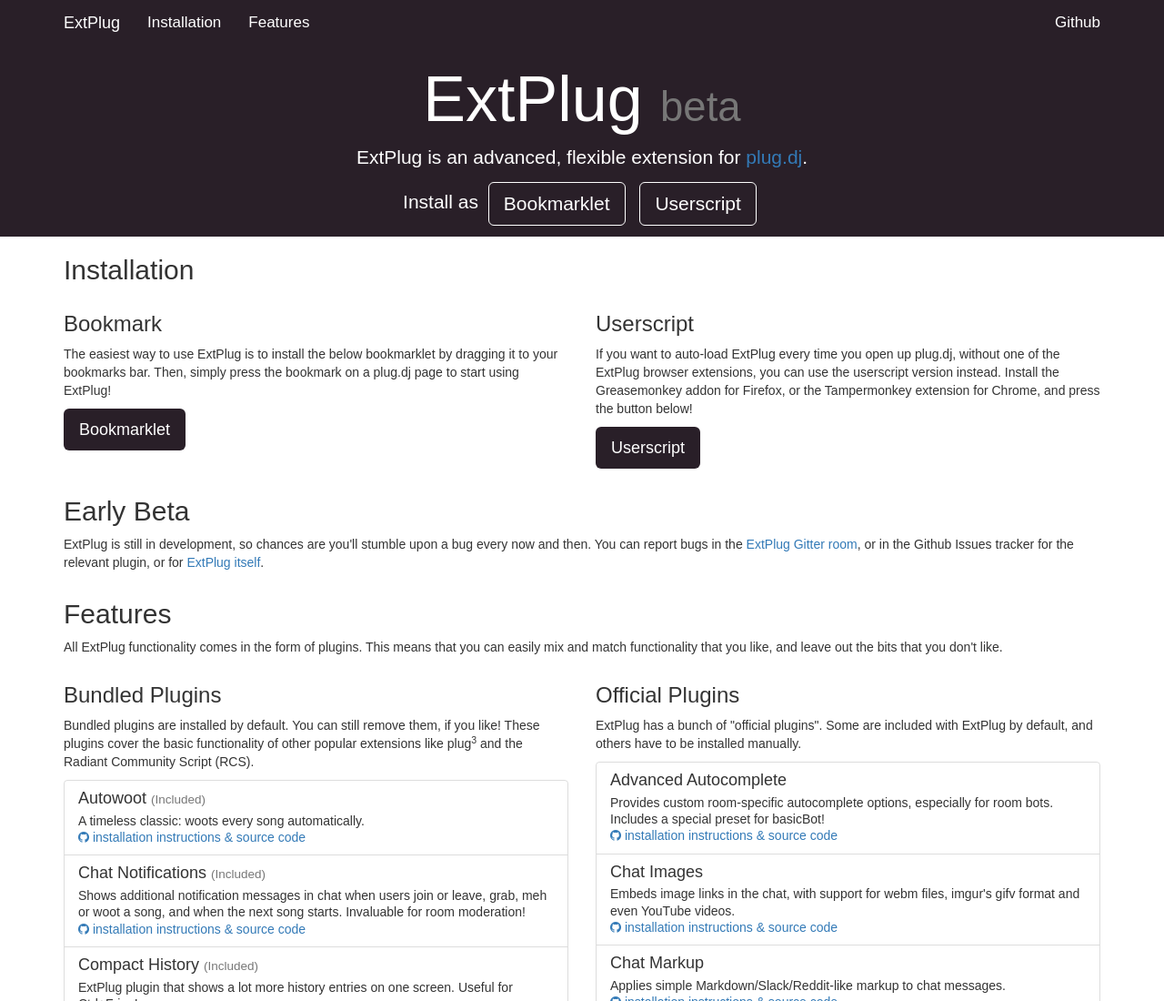
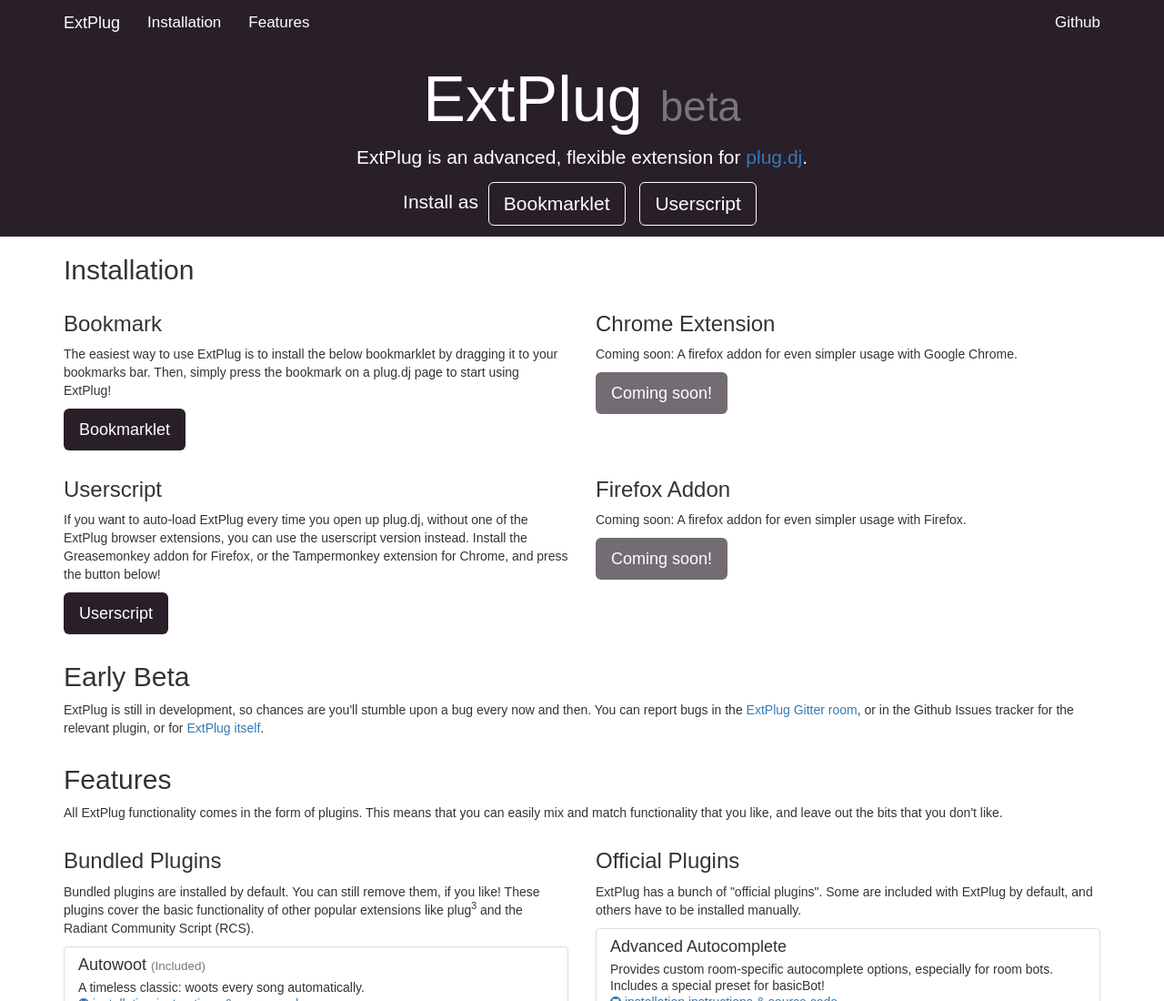
Before and after one commit to ExtPlug/extplug.github.io, a plain HTML site: page index.html in a window 1280 px wide. Shown: the top 1100 px of the page at 91% size. Drawn offline with nearby package versions, Linux system fonts and the light colour scheme.

Commit message:
add browser extension notes

```diff
--- a/index.html
+++ b/index.html
@@ -68,6 +68,20 @@
           </p>
         </div>
         <div class="col-md-6">
+          <h3>Chrome Extension</h3>
+          <p>
+            Coming soon: A firefox addon for even simpler usage with Google
+            Chrome.
+          </p>
+          <p>
+            <a id="chrome-extension" class="btn btn-lg install disabled">
+              Coming soon!
+            </a>
+          </p>
+        </div>
+      </div>
+      <div class="row">
+        <div class="col-md-6">
           <h3>Userscript</h3>
           <p>
             If you want to auto-load ExtPlug every time you open up plug.dj,
@@ -79,6 +93,17 @@
           <p>
             <a id="userscript" class="btn btn-lg install" href="https://extplug.github.io/ExtPlug/extplug.user.js" target="_blank">
               Userscript
+            </a>
+          </p>
+        </div>
+        <div class="col-md-6">
+          <h3>Firefox Addon</h3>
+          <p>
+            Coming soon: A firefox addon for even simpler usage with Firefox.
+          </p>
+          <p>
+            <a id="firefox-addon" class="btn btn-lg install disabled">
+              Coming soon!
             </a>
           </p>
         </div>
```
